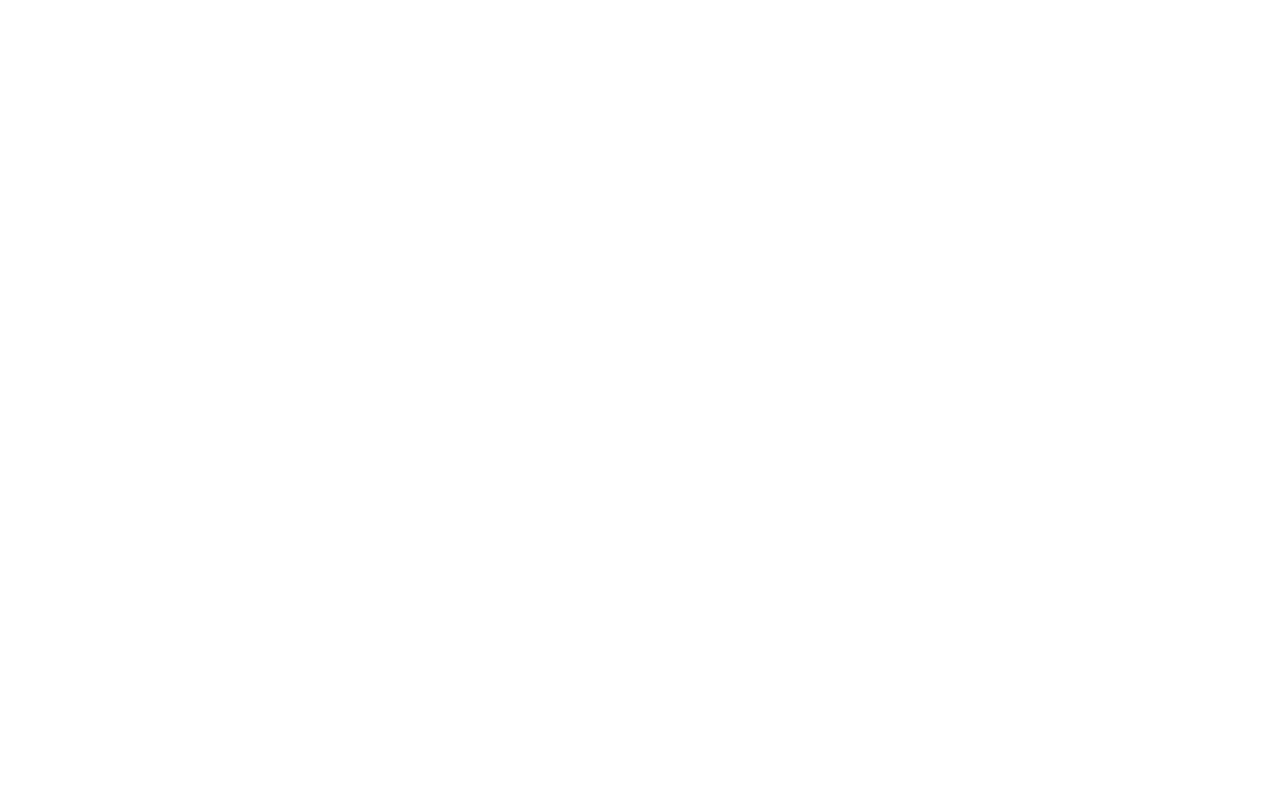
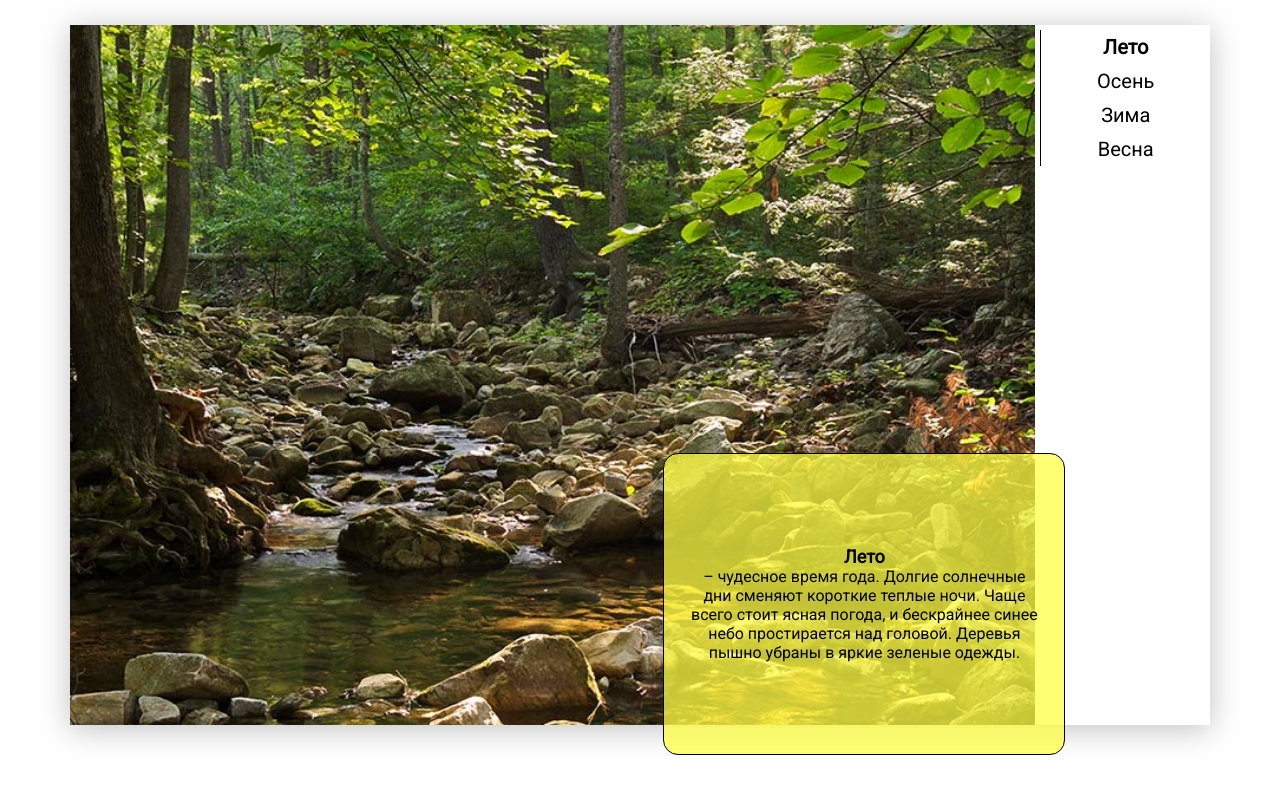
Before and after one commit to barkasOff/TabsONJavaScript, a website: page src/index.html in a window 1280 px wide. Drawn offline with Linux system fonts and the light colour scheme.

Commit message:
Structure for tabs
Сделана HTML+CSS структура проекта. При помощи методологии БЭМ, мы сожем
использовать как списки, так и просто divы.

```diff
--- a/src/index.html
+++ b/src/index.html
@@ -4,10 +4,41 @@
     <meta charset="UTF-8">
     <meta name="viewport" content="width=device-width, initial-scale=1.0">
     <title>Tabs</title>
+    <link rel="preconnect" href="https://fonts.gstatic.com">
+    <link href="https://fonts.googleapis.com/css2?family=Roboto:ital,wght@0,400;1,700&display=swap" rel="stylesheet">
     <link rel="stylesheet" href="css/style.min.css">
 </head>
 <body>
-
+    <section class="seasons">
+        <div class="container">
+            <div class="seasons__wrapper">
+                <div class="seasons__photos">
+                    <div class="seasons__photo">
+                        <img src="img/summer.jpg" alt="summer">
+                        <div class="seasons__descr"><span>Лето</span> – чудесное время года. Долгие солнечные дни сменяют короткие теплые ночи. Чаще всего стоит ясная погода, и бескрайнее синее небо простирается над головой. Деревья пышно убраны в яркие зеленые одежды.</div>
+                    </div>
+                    <div class="seasons__photo">
+                        <img src="img/autumn.jpg" alt="autumn">
+                        <div class="seasons__descr"><span>Осень</span> – самое разноцветное время года, самое насыщенное краскам, и поэтому многие считают его самым красивым. В начале осень ещё напоминает лето: такая же зелёная, цветущая пёстрыми астрами и георгинами пора. Но проходит немного времени, и всё начинает желтеть. Вот и листья меняют свой цвет.</div>
+                    </div>
+                    <div class="seasons__photo">
+                        <img src="img/winter.jpg" alt="winter">
+                        <div class="seasons__descr"><span>Зима</span> - часто начинается с холодных ветров и солнечных морозных дней, пришедших на смену дождливой поздней осени. Уже давно сбросившие листья деревья погружаются в глубокий сон. ... Снег толстым белым ковром устилает крыши домов, ложится на ветви деревьев, а в воздухе еще кружатся большие снежинки. Замерзают реки.</div>
+                    </div>
+                    <div class="seasons__photo">
+                        <img src="img/spring.jpg" alt="spring">
+                        <div class="seasons__descr"><span>Весна</span> — это то время года, которого все ждут, устав от зимы. Весну часто называют долгожданной. Первые признаки весны, бывает, проявляются еще зимой, в феврале: чуть посильнее посветит солнышко — и начинают таять сосульки, звенит веселая капель, напоминая о приближении весны.</div>
+                    </div>
+                </div>
+                <div class="seasons__controller">
+                    <div class="seasons__nav seasons__nav-active">Лето</div>
+                    <div class="seasons__nav">Осень</div>
+                    <div class="seasons__nav">Зима</div>
+                    <div class="seasons__nav">Весна</div>
+                </div>
+            </div>
+        </div>
+    </section>
     <script src="js/bundle.min.js"></script>
 </body>
 </html>
--- a/src/js/bundle.min.js
+++ b/src/js/bundle.min.js
@@ -1 +1 @@
-!function(e){var t={};function r(n){if(t[n])return t[n].exports;var o=t[n]={i:n,l:!1,exports:{}};return e[n].call(o.exports,o,o.exports,r),o.l=!0,o.exports}r.m=e,r.c=t,r.d=function(e,t,n){r.o(e,t)||Object.defineProperty(e,t,{enumerable:!0,get:n})},r.r=function(e){"undefined"!=typeof Symbol&&Symbol.toStringTag&&Object.defineProperty(e,Symbol.toStringTag,{value:"Module"}),Object.defineProperty(e,"__esModule",{value:!0})},r.t=function(e,t){if(1&t&&(e=r(e)),8&t)return e;if(4&t&&"object"==typeof e&&e&&e.__esModule)return e;var n=Object.create(null);if(r.r(n),Object.defineProperty(n,"default",{enumerable:!0,value:e}),2&t&&"string"!=typeof e)for(var o in e)r.d(n,o,function(t){return e[t]}.bind(null,o));return n},r.n=function(e){var t=e&&e.__esModule?function(){return e.default}:function(){return e};return r.d(t,"a",t),t},r.o=function(e,t){return Object.prototype.hasOwnProperty.call(e,t)},r.p="",r(r.s=0)}([function(e,t){}]);
+!function(e){var t={};function n(r){if(t[r])return t[r].exports;var o=t[r]={i:r,l:!1,exports:{}};return e[r].call(o.exports,o,o.exports,n),o.l=!0,o.exports}n.m=e,n.c=t,n.d=function(e,t,r){n.o(e,t)||Object.defineProperty(e,t,{enumerable:!0,get:r})},n.r=function(e){"undefined"!=typeof Symbol&&Symbol.toStringTag&&Object.defineProperty(e,Symbol.toStringTag,{value:"Module"}),Object.defineProperty(e,"__esModule",{value:!0})},n.t=function(e,t){if(1&t&&(e=n(e)),8&t)return e;if(4&t&&"object"==typeof e&&e&&e.__esModule)return e;var r=Object.create(null);if(n.r(r),Object.defineProperty(r,"default",{enumerable:!0,value:e}),2&t&&"string"!=typeof e)for(var o in e)n.d(r,o,function(t){return e[t]}.bind(null,o));return r},n.n=function(e){var t=e&&e.__esModule?function(){return e.default}:function(){return e};return n.d(t,"a",t),t},n.o=function(e,t){return Object.prototype.hasOwnProperty.call(e,t)},n.p="",n(n.s=0)}([function(e,t,n){"use strict";window.addEventListener("DOMContentLoaded",()=>{document.querySelectorAll(".seasons__photo").forEach((e,t)=>{0!=t&&e.classList.add("hide")})})}]);
--- a/src/js/script.js
+++ b/src/js/script.js
@@ -0,0 +1,11 @@
+'use strict';
+
+window.addEventListener('DOMContentLoaded', () => {
+    const   tabs = document.querySelectorAll('.seasons__photo');
+
+    tabs.forEach((item, i) => {
+        if (i != 0) {
+            item.classList.add('hide');
+        }
+    });
+});
--- /dev/null
+++ b/src/sass/seasons/_seasons.scss
@@ -0,0 +1,56 @@
+.seasons {
+    padding: 25px 0;
+    &__wrapper {
+        display: flex;
+        justify-content: center;
+        box-shadow: 0 4px 30px rgba(0,0,0,.25);
+    }
+    &__photo {
+        position: relative;
+        z-index: 1;
+        height: 700px;
+        img {
+            width: 100%;
+            height: 100%;
+            object-fit: cover;
+        }
+    }
+    &__descr {
+        display: flex;
+        flex-direction: column;
+        justify-content: center;
+        position: absolute;
+        padding: 0 25px;
+        bottom: -30px;
+        right: -30px;
+        z-index: 2;
+        width: 350px;
+        height: 300px;
+        background-color: rgba($color: #ff4, $alpha: .75);
+        border: 1px solid black;
+        border-radius: 15px;
+        font-size: 16px;
+        text-align: center;
+        margin: auto 0;
+        span {
+            font-size: 18px;
+            font-weight: 700;
+        }
+    }
+    &__controller {
+        width: 250px;
+    }
+    &__nav {
+        font-size: 20px;
+        margin-left: 5px;
+        padding: 5px;
+        text-align: center;
+        border-left: 1px solid #000;
+        &:first-child {
+            margin-top: 5px;
+        }
+        &-active {
+            font-weight: 700;
+        }
+    }
+}
--- a/src/sass/style.scss
+++ b/src/sass/style.scss
@@ -0,0 +1,17 @@
+@import 'base/extends';
+
+* {
+    padding: 0;
+    margin: 0;
+    font-family: 'Roboto', sans-serif;
+    font-weight: 400;
+}
+.container {
+    width: 1140px;
+    margin: 0 auto;
+}
+.hide {
+    display: none
+}
+
+@import 'seasons/seasons';
```
Also changed, not shown: src/css/style.min.css, src/img/1.jpg (deleted), src/img/2.jpg (deleted), src/img/3.jpg (deleted), src/img/spring.jpg (added), src/img/summer.jpg (renamed from src/img/4.jpg), src/sass/base/_extends.scss (added), 2 other files.
